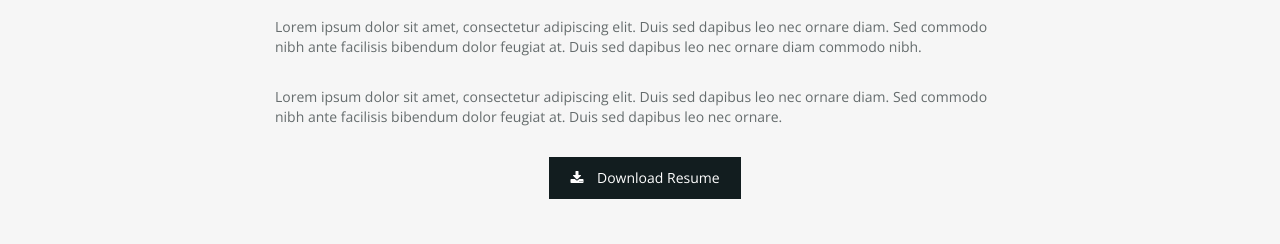
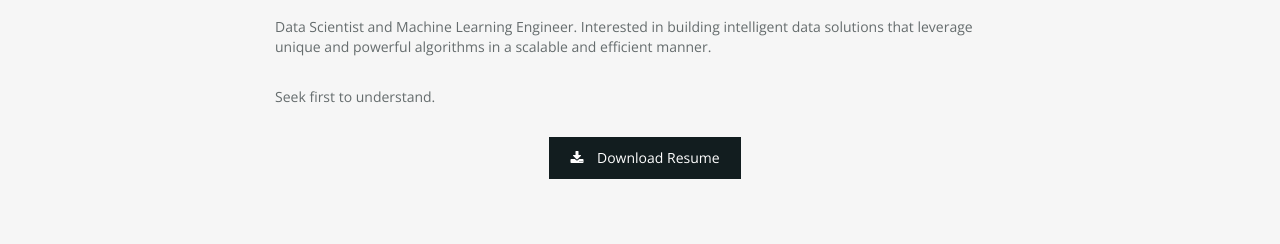
Before and after one commit to zackdrescher/static-website, a plain HTML site: page index.html in a window 1280 px wide. Shown: the part 556-800 px from the top of the page. Drawn offline with nearby package versions, Linux system fonts and the light colour scheme.

Commit message:
bio text

```diff
--- a/index.html
+++ b/index.html
@@ -66,8 +66,8 @@
       <div class="col-md-12 text-center"><img src="img/headshot.jpg" height="299" width="200"></div>
       <div class="col-md-8 col-md-offset-2">
         <div class="about-text">
-          <p>Lorem ipsum dolor sit amet, consectetur adipiscing elit. Duis sed dapibus leo nec ornare diam. Sed commodo nibh ante facilisis bibendum dolor feugiat at. Duis sed dapibus leo nec ornare diam commodo nibh.</p>
-          <p>Lorem ipsum dolor sit amet, consectetur adipiscing elit. Duis sed dapibus leo nec ornare diam. Sed commodo nibh ante facilisis bibendum dolor feugiat at. Duis sed dapibus leo nec ornare.</p>
+          <p>Data Scientist and Machine Learning Engineer. Interested in building intelligent data solutions that leverage unique and powerful algorithms in a scalable and efficient manner.</p>
+          <p>Seek first to understand.</p>
           <p class="text-center"><a class="btn btn-primary" href="img/Resume.pdf" download><i class="fa fa-download"></i> Download Resume</a></p>
         </div>
       </div>
```
